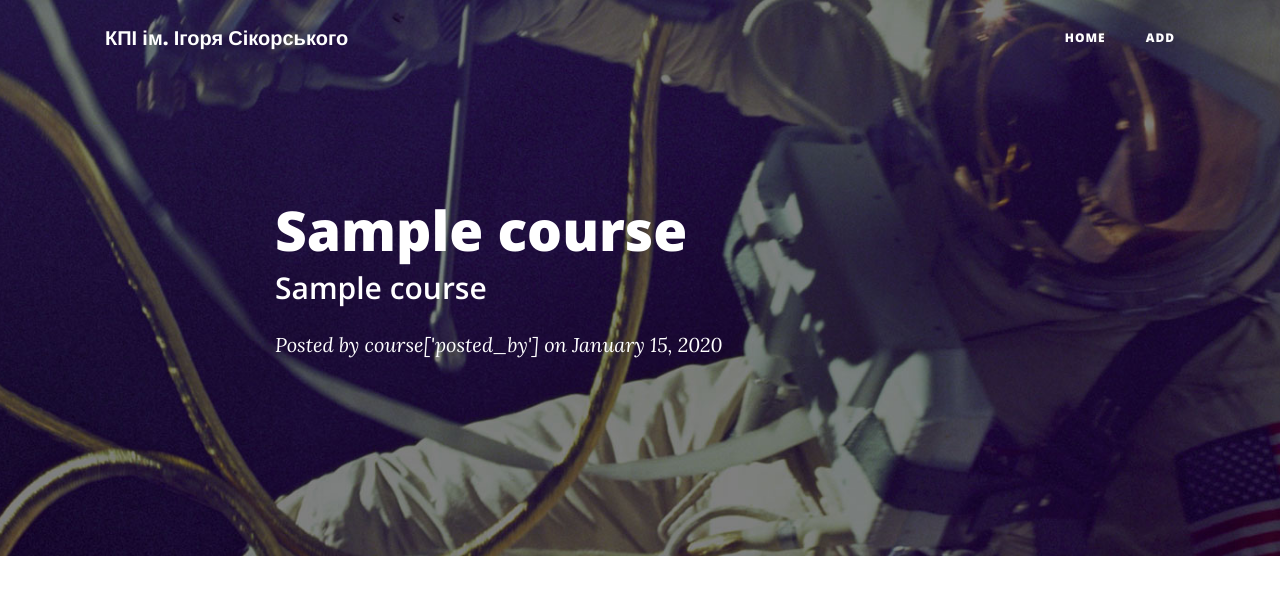
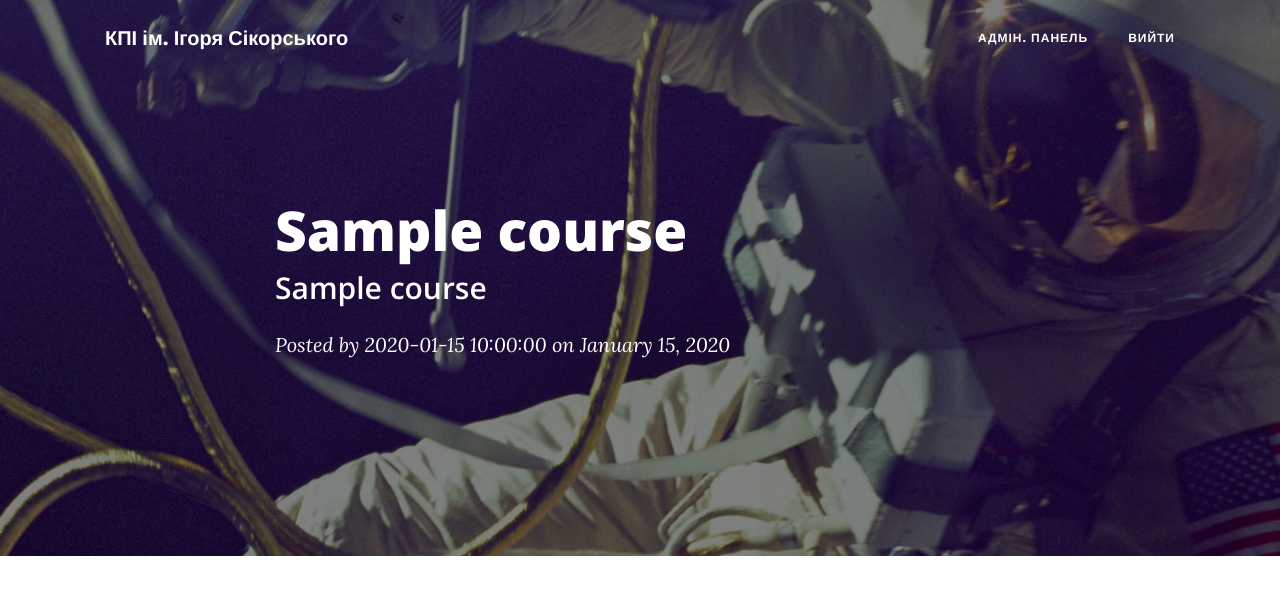
Before and after one commit to AAlexandrAnisimov/kpi.project, a Flask app: template templates/course.html in a window 1280 px wide. Shown: the top 596 px of the page. Run offline with Flask 2, Linux system fonts and the light colour scheme; the visitor is signed in with stand-in values (Sample User, id 1); the template is opened without the code that fills it: most values are stand-ins (such as "Sample title", 1, 10 or a date in 2020); some libraries are stand-ins or nearby versions.

Commit message:
Added logout

```diff
--- a/main.py
+++ b/main.py
@@ -165,9 +165,9 @@ def index():
 
 @server.route('/course/add', methods=['GET', 'POST'])
 def addcourse():
-    if request.method == 'GET':
+    if request.method == 'GET' and g.user_role == 'teacher':
         return render_template('add_course.html')
-    else:
+    elif request.method == 'POST' and g.user_role == 'teacher':
         title = request.form['title']
         subtitle = request.form['subtitle']
         content = request.form['content']
@@ -180,6 +180,8 @@ def addcourse():
                       (g.user_id, title, subtitle, content))
         connection.close()
 
+        return redirect(url_for("index"))
+    else:
         return redirect(url_for("index"))
 
 @server.route('/course/<course_id>', methods=['GET'])
@@ -210,15 +212,19 @@ def course(course_id):
 
 @server.route('/admin')
 def admin():
-    connection = psycopg2.connect(server.config['SQLALCHEMY_DATABASE_URI'])
-    connection.autocommit = True
 
-    cursor = connection.cursor()
-    cursor.execute("SELECT * FROM users")
-    users_lst = cursor.fetchall()
-    connection.close()
+    if g.user_role == 'admin':
+        connection = psycopg2.connect(server.config['SQLALCHEMY_DATABASE_URI'])
+        connection.autocommit = True
 
-    return render_template('admin.html', users = users_lst)
+        cursor = connection.cursor()
+        cursor.execute("SELECT * FROM users")
+        users_lst = cursor.fetchall()
+        connection.close()
+
+        return render_template('admin.html', users = users_lst)
+    else:
+        redirect(url_for("index"))
 
 @server.route('/admin/add', methods=['POST'])
 def adduser():
@@ -364,5 +370,17 @@ def login():
         flash('Неправильний пароль чи логін')
         return render_template('login.html')
 
+@server.route('/auth/logout')
+def logout():
+    session.pop('user_id', None)
+    session.pop('user_login', None)
+    session.pop('user_role', None)
+
+    g.user_id = None
+    g.user_login = None
+    g.user_role = None
+
+    return redirect(url_for('login'))
+
 if __name__ == '__main__':
     server.run(host="0.0.0.0", port=int(os.environ.get("PORT", 5000)))
--- a/templates/course.html
+++ b/templates/course.html
@@ -11,7 +11,7 @@
             <div class="post-heading">
               <h1>{{ course['title'] }}</h1>
               <h2 class="subheading">{{ course['subtitle'] }}</h2>
-              <span class="meta">Posted by course['posted_by']
+              <span class="meta">Posted by {{ course['posted_by'] }}
                 on {{ course['day_posted'].strftime('%B %d, %Y') }} </span>
             </div>
           </div>
--- a/templates/nav.html
+++ b/templates/nav.html
@@ -8,11 +8,18 @@
     </button>
     <div class="collapse navbar-collapse" id="navbarResponsive">
       <ul class="navbar-nav ml-auto">
+        {% if g.user_role == 'admin' %}
         <li class="nav-item">
-            <a class="nav-link" href="{{ url_for('index') }}">Home</a>
+          <a class="nav-link" href="{{ url_for('admin') }}">Адмін. панель</a>
         </li>
+        {% endif %}
+        {% if g.user_role == 'teacher' %}
         <li class="nav-item">
-            <a class="nav-link" href="{{ url_for('addcourse') }}">Add</a>
+          <a class="nav-link" href="{{ url_for('addcourse') }}">Додати курс</a>
+        </li>
+        {% endif %}
+        <li class="nav-item">
+          <a class="nav-link" href="{{ url_for('logout') }}">Вийти</a>
         </li>
       </ul>
     </div>
```
Lines whose indentation alone changed are shown as unchanged.
